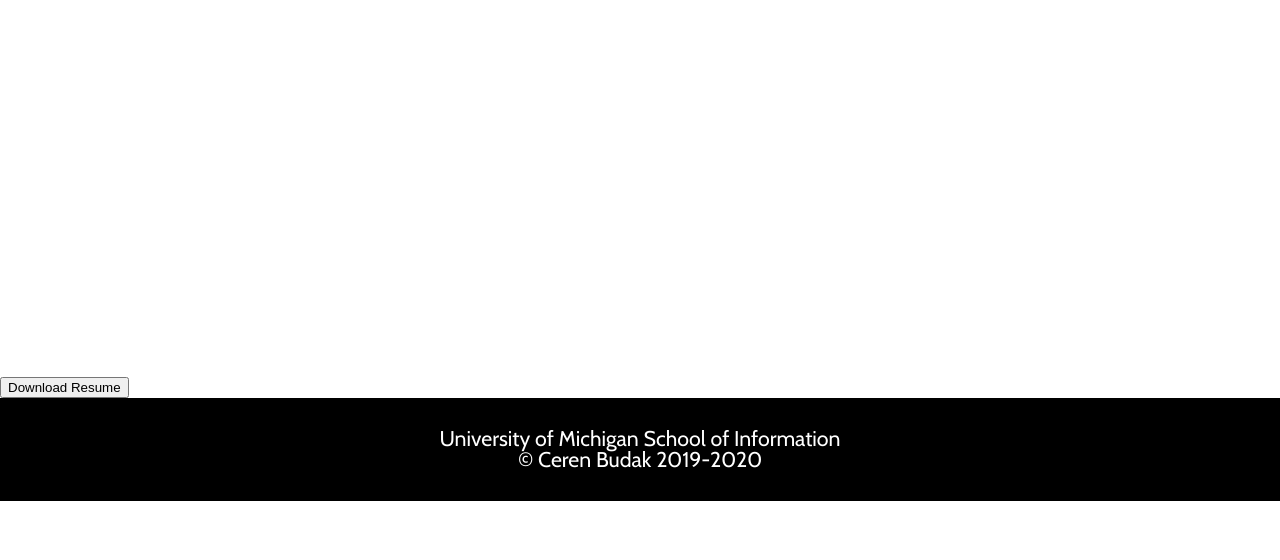
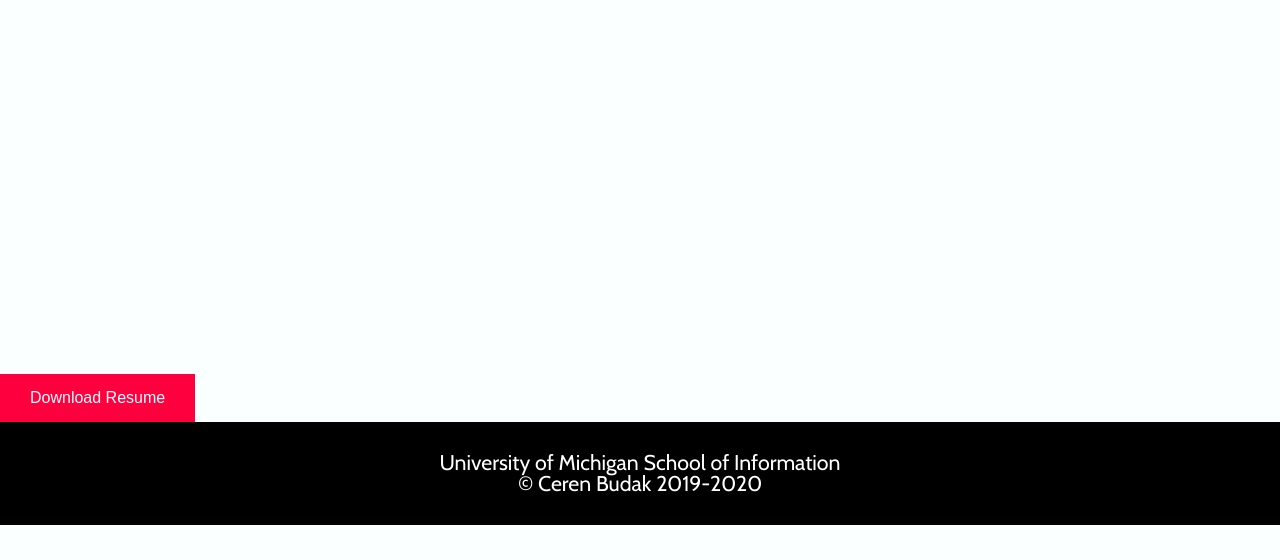
Before and after one commit to kjpicard/cb006, a plain HTML site: page cv.html in a window 1280 px wide. Shown: the part 240-800 px from the top of the page. Drawn offline with nearby package versions, Linux system fonts and the light colour scheme; files that its build step writes are made by us from their sources; a web font is replaced by a local one.

Commit message:
Add files via upload

```diff
--- a/style/style.css
+++ b/style/style.css
@@ -3,6 +3,7 @@ body{
     margin: 0;
     padding: 0;
     font-size: 16pt;
+    background-color: #faffff;
   }
 
 a{
@@ -53,6 +54,18 @@ iframe{
   height: 400px;
   max-height: 80%;
 }
+
+button{
+  background-color: #ff003f;
+  border: none;
+  color: white;
+  padding: 15px 30px;
+  text-align: center;
+  text-decoration: none;
+  display: inline-block;
+  font-size: 16px;
+}
+
 
 header{
 
```
